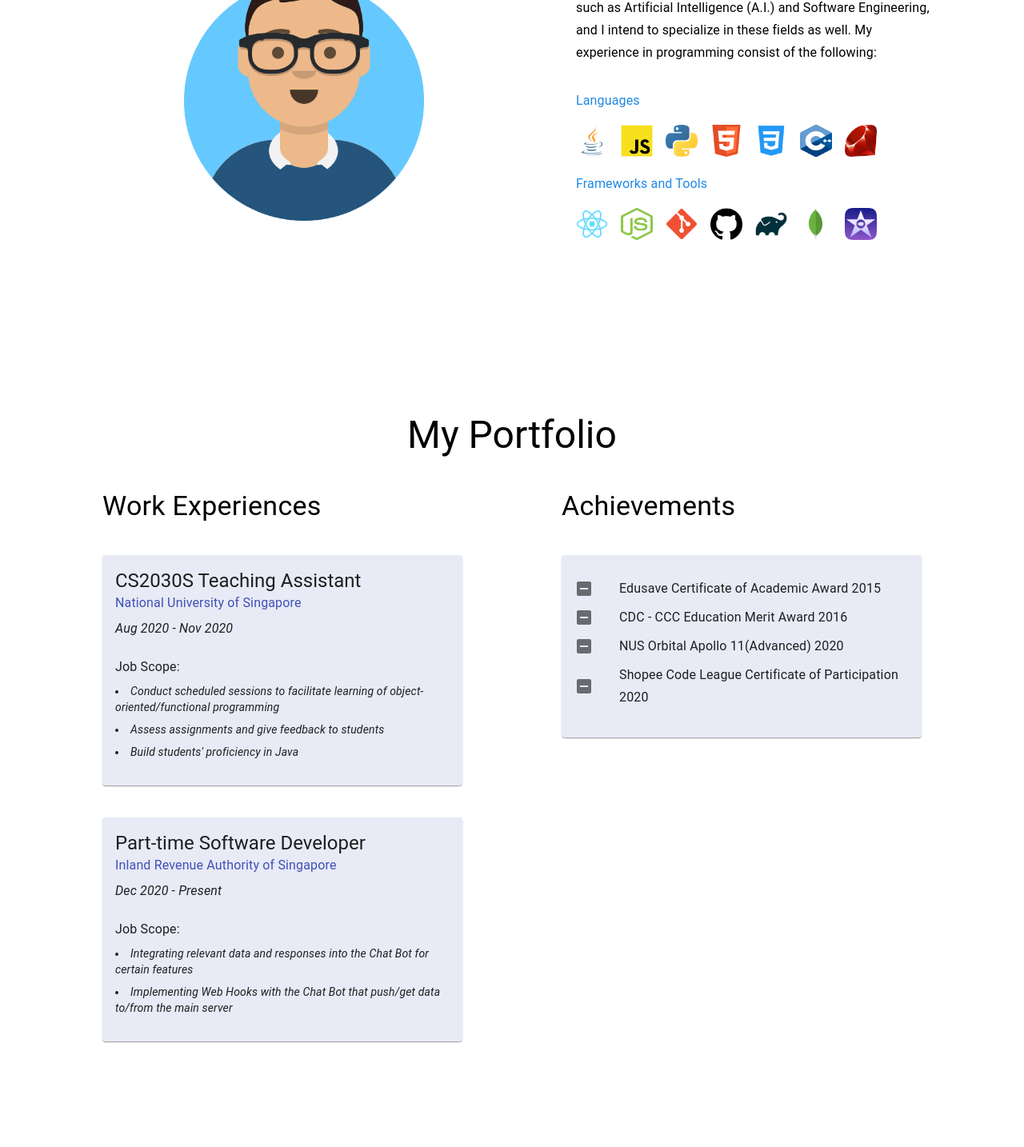
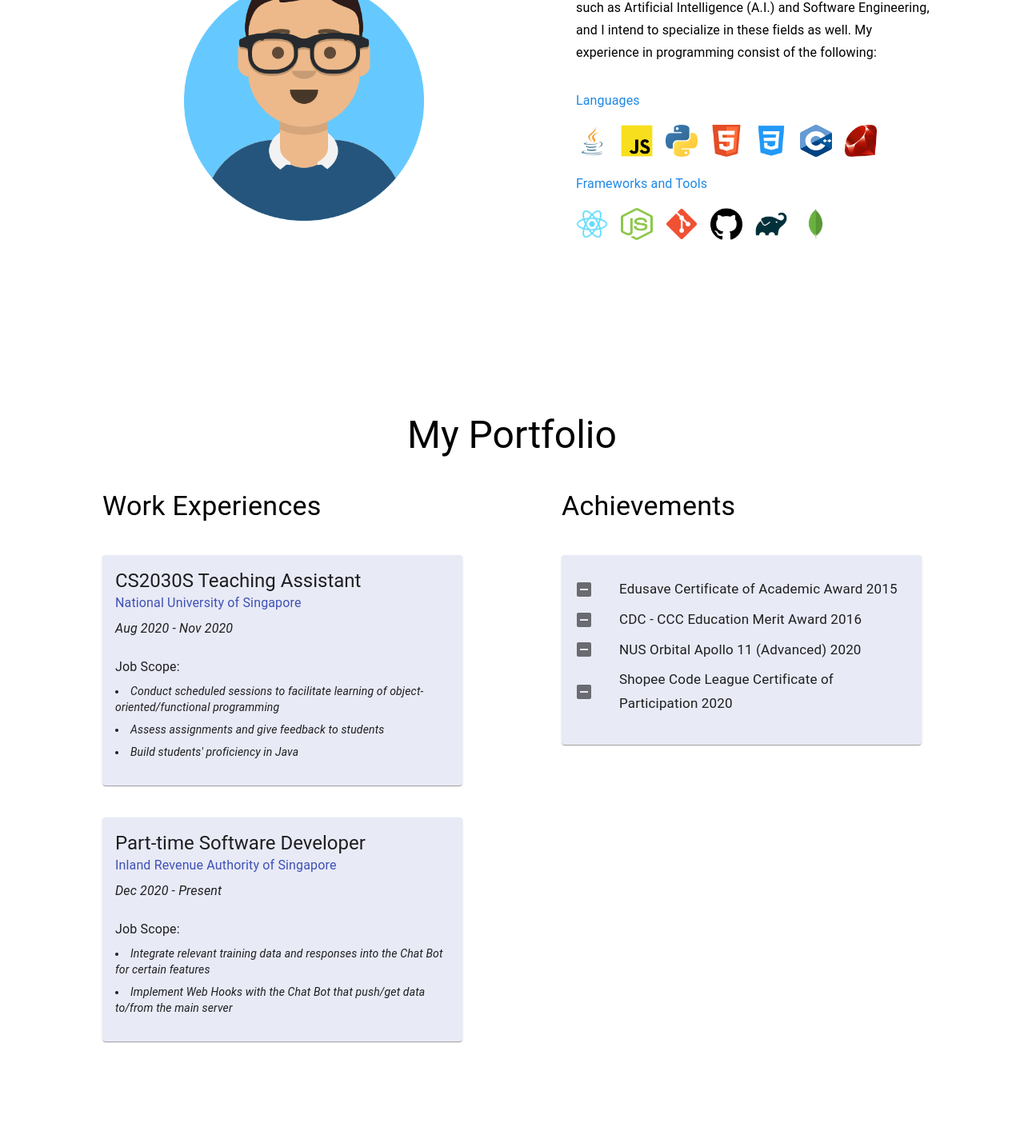
Before and after one commit to Ziyang-98/My-website, a React (Create React App) app: page / in a window 1280 px wide. Shown: the part 912-2346 px from the top of the page at 80% size. Built offline with nearby package versions, Linux system fonts and the light colour scheme.

Commit message:
Fix formatting

```diff
--- a/src/About/Icons.js
+++ b/src/About/Icons.js
@@ -12,7 +12,6 @@ import NodejsIcon from "../Images/nodejs.png";
 import GitIcon from "../Images/git.png";
 import GitHubIcon from "../Images/github.png";
 import GradleIcon from "../Images/gradle.png";
-import IMovieIcon from "../Images/imovie.png";
 import MongoDbIcon from "../Images/mongodb.PNG";
 
 // import MuiIcon from "../Images/mui.png";
@@ -118,9 +117,6 @@ export default function Icons() {
         >
           <img src={MongoDbIcon} className={classes.icon} alt="mongodb icon" />
         </Tooltip>
-        <Tooltip title="iMovie" TransitionComponent={Zoom} enterTouchDelay="50">
-          <img src={IMovieIcon} className={classes.icon} alt="imovie icon" />
-        </Tooltip>
       </div>
     </div>
   );
--- a/src/Portfolio/Achievements.js
+++ b/src/Portfolio/Achievements.js
@@ -71,7 +71,7 @@ const useStyles = makeStyles((theme) => ({
   },
   description: {
     // marginTop: theme.spacing(2),
-    fontStyle: "italic",
+    fontSize: 17,
   },
   listItem: {
     display: "flex",
@@ -99,7 +99,7 @@ const achievements = [
   },
 
   {
-    title: "NUS Orbital Apollo 11(Advanced) 2020",
+    title: "NUS Orbital Apollo 11 (Advanced) 2020",
     // level: "Apollo 11",
     // description:
     //   "A Summer Independent Project designed by NUS School Of Computing,\
@@ -135,7 +135,11 @@ export default function Achievements() {
                     <IndeterminateCheckBoxIcon />
                   </ListItemIcon>
                   <ListItemText>
-                    <Typography variant="subtitle1" component="h2">
+                    <Typography
+                      className={classes.description}
+                      variant="subtitle1"
+                      component="h2"
+                    >
                       {a.title}
                     </Typography>
                   </ListItemText>
--- a/src/Portfolio/Experiences.js
+++ b/src/Portfolio/Experiences.js
@@ -97,10 +97,10 @@ const experiences = [
     company: "Inland Revenue Authority of Singapore",
     duration: "Dec 2020 - Present",
     description:
-      "Working on a greenfield Chat Bot Project that aims to automate personalized interactions with tax payers",
+      "Work on a greenfield Chat Bot Project that aims to automate personalized interactions with tax payers",
     jobscope: [
-      "Integrating relevant data and responses into the Chat Bot for certain features",
-      "Implementing Web Hooks with the Chat Bot that push/get data to/from the main server",
+      "Integrate relevant training data and responses into the Chat Bot for certain features",
+      "Implement Web Hooks with the Chat Bot that push/get data to/from the main server",
     ],
   },
 ];
--- a/src/Projects/My Projects/Bob.js
+++ b/src/Projects/My Projects/Bob.js
@@ -14,15 +14,15 @@ const Bob = {
     height: "90%",
   },
   showcaseSize: {
-    large: { width: 350, height: 500 },
-    medium: { width: 350, height: 500 },
-    small: { width: 280, height: 400 },
+    large: { width: 400, height: 500 },
+    medium: { width: 400, height: 300 },
+    small: { width: 400, height: 300 },
   },
   description:
     "Bob is a command-line based bot that keeps track of the user's tasks, events " +
     "and deadlines through conversations. Features include a variety of commands that " +
     "allow users to manage their tasks in an optimal environment for CLI. " +
-    "Bob is a greenfield project based on a module, CS2103T, in NUS.",
+    "This greenfield individual project is based on a software engineering module, CS2103T, in NUS.",
   roles: [
     "Designed and implemented the model, logic and UI of the application",
   ],
--- a/src/Projects/My Projects/CommonCents.js
+++ b/src/Projects/My Projects/CommonCents.js
@@ -23,10 +23,10 @@ const CommonCents = {
   description:
     "Common Cents is a finance-managing application that targets small business owners. " +
     "It allows small business owners to keep track of their expenses as well as revenues " +
-    "based on simple command-line inputs. Common Cents is a complete team project based " +
-    "on a module, CS2103T, in NUS.",
+    "based on simple command-line inputs. This brownfield team project is based " +
+    "on a software engineering module, CS2103T, in NUS.",
   roles: [
-    "Team Lead: Led the overall Direction and development of the project",
+    "Team Lead: Led the overall direction and development of the project",
     "Designed and implemented the model and code structure of the project",
     "Implemented the logic execution of features in the app",
     "Designed and implemented various features of the app",
--- a/src/Projects/My Projects/Modplanner.js
+++ b/src/Projects/My Projects/Modplanner.js
@@ -27,7 +27,7 @@ const Modplanner = {
     small: { width: 400, height: 100 },
   },
   description:
-    "The Mod Planner is a application in which users are able to " +
+    "The Mod Planner is an application in which users are able to " +
     "plan their university modules, share their planners as guides, " +
     "and participate in an online forum to discuss about relevant topics. " +
     "The project, handled by a team of two, aims to ease the process " +
```
